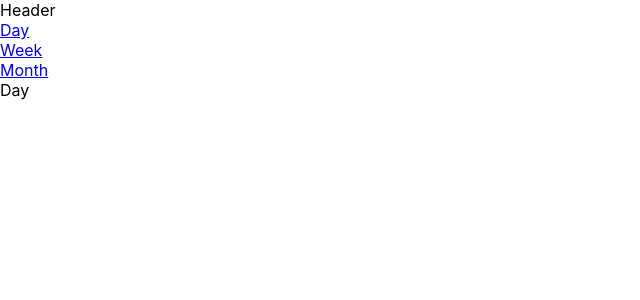
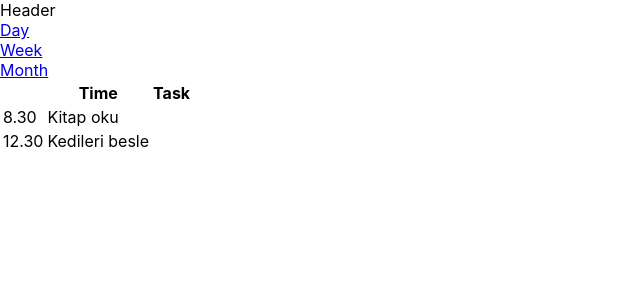
Before and after one commit to irembuz/react-task-planner, a React (Create React App) app: page / in a window 1280 px wide. Shown: the top 300 px of the page, without its empty margins (0-640 px from the left). Built offline with nearby package versions, Linux system fonts and the light colour scheme.

Commit message:
create tables of the day

```diff
--- a/src/components/Day.tsx
+++ b/src/components/Day.tsx
@@ -1,7 +1,35 @@
-import React from "react";
+import { listenerCount } from "process";
+import React, { useState } from "react";
+
+const INITIAL_STATE = [
+  { id: 1, time: "8.30", task: "Kitap oku" },
+  { id: 2, time: "12.30", task: "Kedileri besle" },
+];
 
 const Day = () => {
-  return <div>Day</div>;
+  const [tasks, setTasks] = useState(INITIAL_STATE);
+
+  return (
+    <div>
+      <table>
+        <thead>
+          <tr>
+            <th></th>
+            <th>Time</th>
+            <th>Task</th>
+          </tr>
+        </thead>
+        <tbody className="task">
+          {tasks.map((item) => (
+            <tr>
+              <td>{item.time}</td>
+              <td>{item.task}</td>
+            </tr>
+          ))}
+        </tbody>
+      </table>
+    </div>
+  );
 };
 
 export default Day;
```
